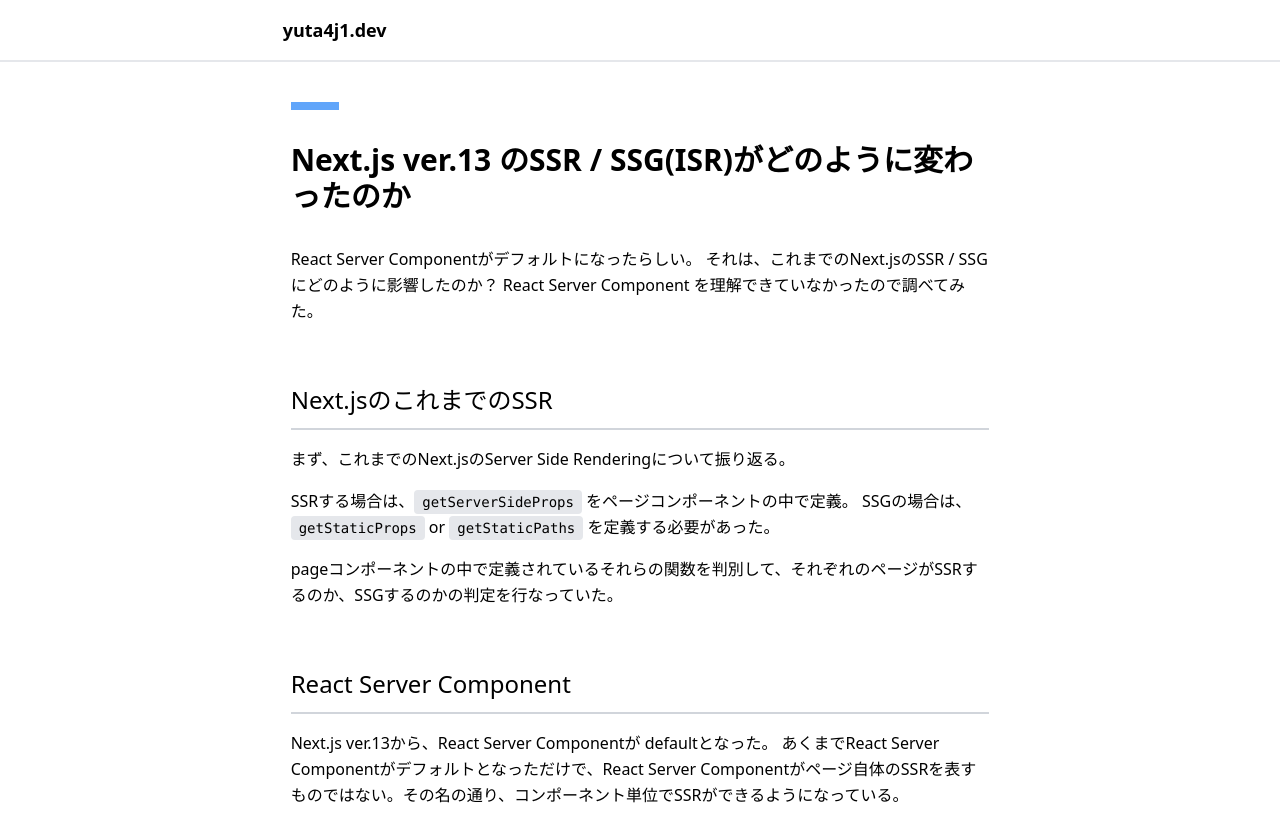
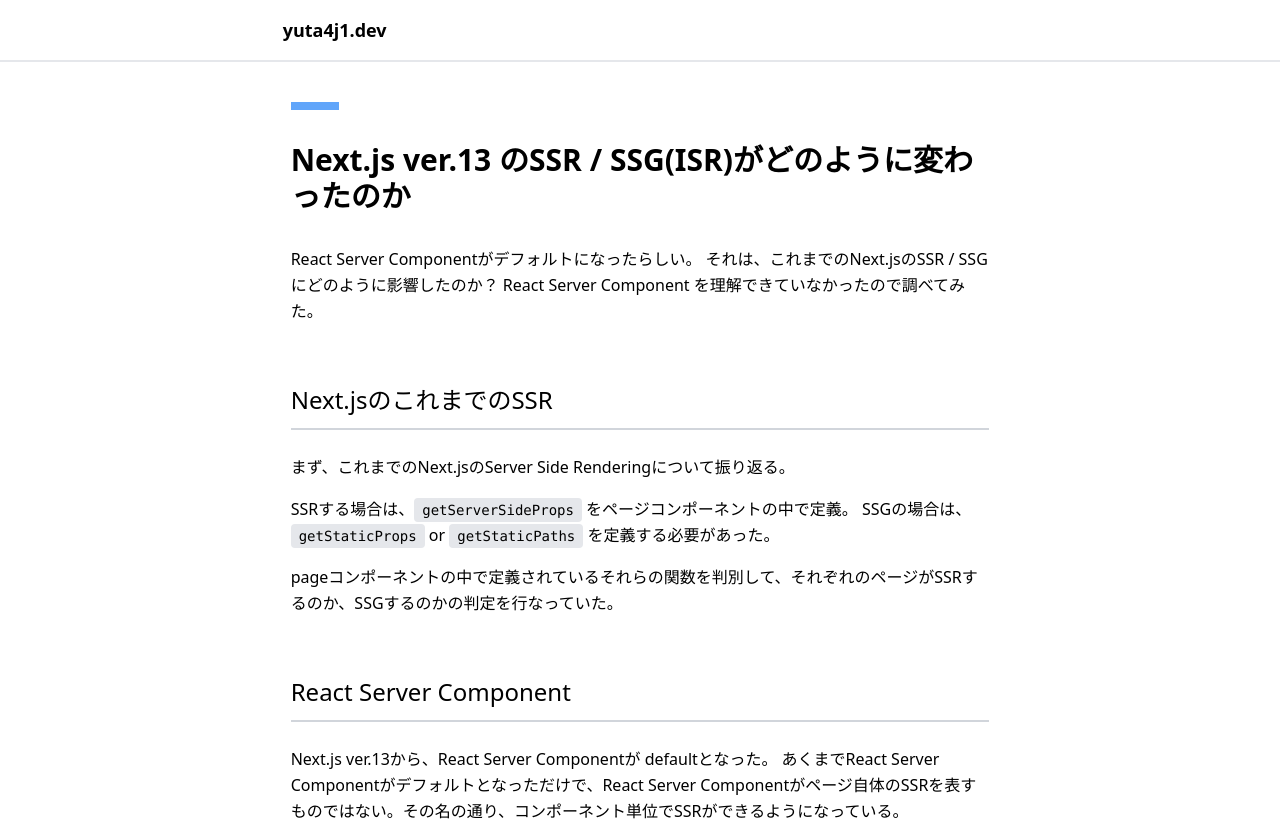
Before and after one commit to yuta4j1/yuta4j1.dev, a Next.js app: page /post/nextv13-rendering in a window 1280 px wide. Shown: the top 821 px of the page. Built offline with nearby package versions, Linux system fonts and the light colour scheme.

Commit message:
fix: style

```diff
--- a/components/Article/Article.tsx
+++ b/components/Article/Article.tsx
@@ -32,7 +32,7 @@
                   'border-b-2',
                   'border-gray-300',
                   'mt-10',
-                  'mb-2'
+                  'mb-4'
                 )}
               >
                 {children}
```
